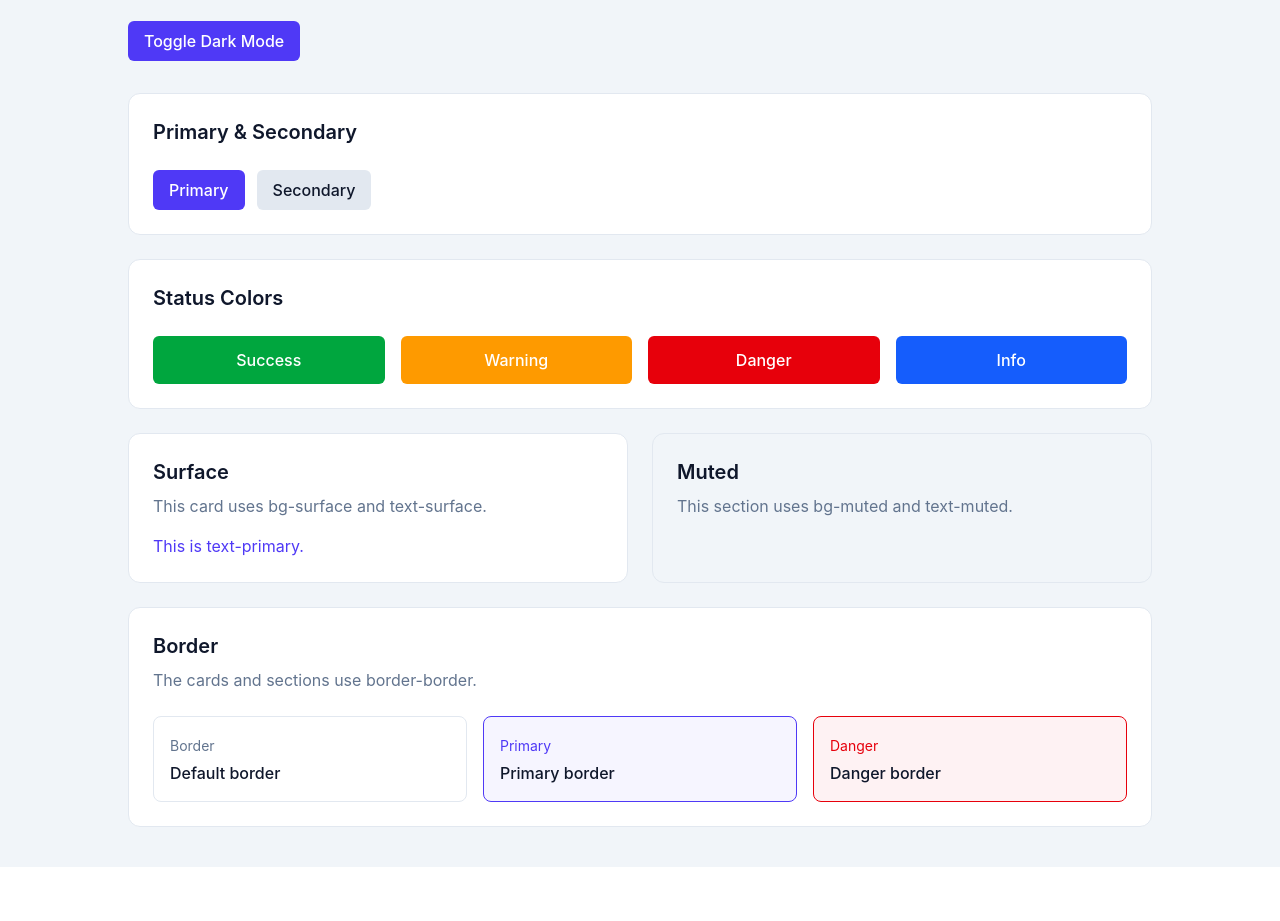
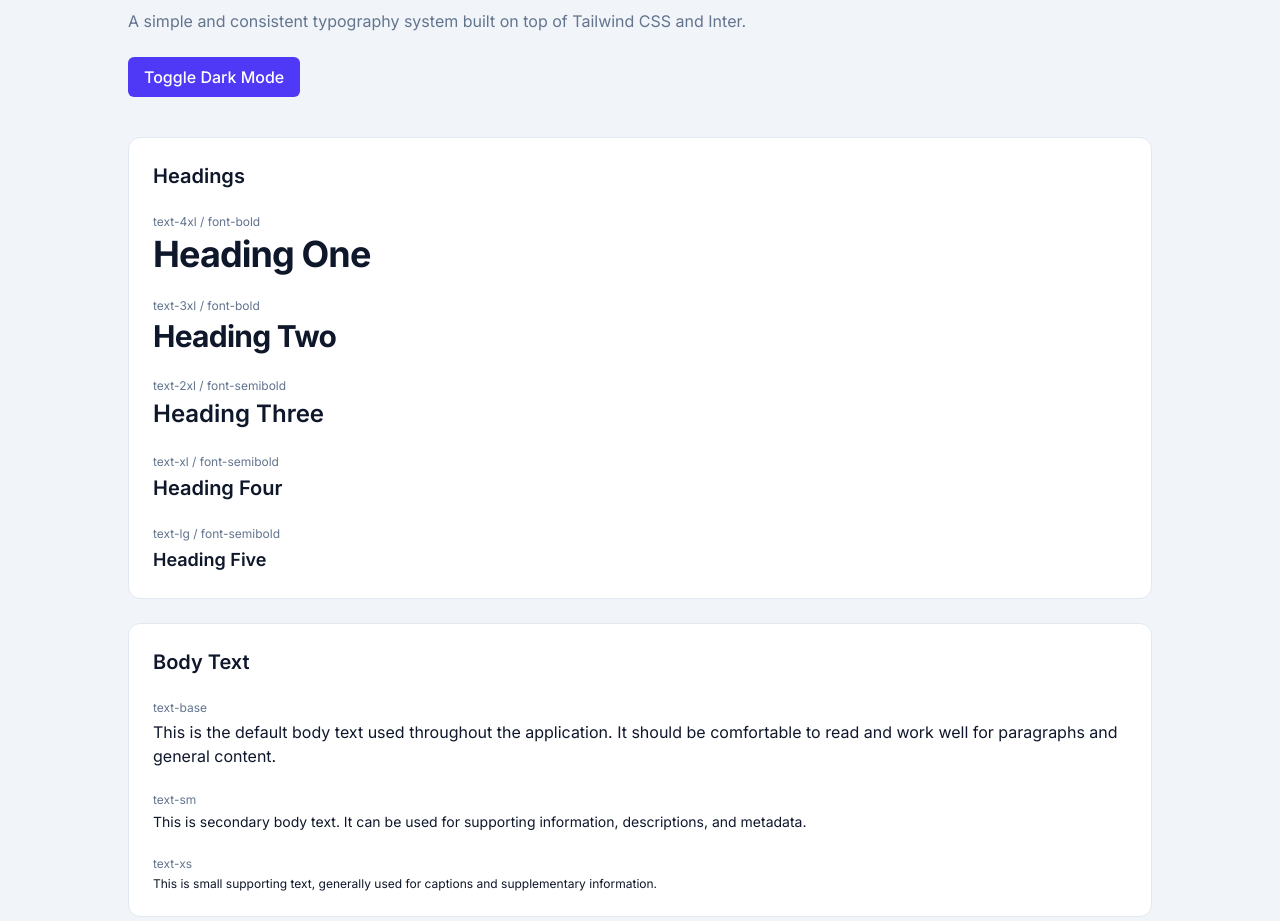
Before and after one commit to MehulBawadia/vue-3-design-system, a Vue app: page / in a window 1280 px wide. Shown: the part 111-1032 px from the top of the page. Before the commit the page ends 978 px from the top, so only its background shows below. Built offline with nearby package versions, Linux system fonts and the light colour scheme.

Commit message:
Feat: Add typography foundation
- Added and configured the app to use Inter font by default

```diff
--- a/src/App.vue
+++ b/src/App.vue
@@ -14,9 +14,14 @@ function toggleTheme() {
     <main class="min-h-screen bg-page px-6 py-10 text-page">
         <div class="mx-auto max-w-5xl">
             <header>
-                <h1 class="text-3xl font-bold">Vue 3 Design System</h1>
+                <p class="text-sm font-medium text-primary">TYPOGRAPHY</p>
 
-                <p class="mt-2 text-muted">Semantic color token verification.</p>
+                <h1 class="mt-2 text-4xl font-bold tracking-tight">Design System Typography</h1>
+
+                <p class="mt-3 max-w-2xl text-base text-muted">
+                    A simple and consistent typography system built on top of Tailwind CSS and
+                    Inter.
+                </p>
 
                 <div class="mt-6">
                     <button
@@ -29,99 +34,119 @@ function toggleTheme() {
                 </div>
             </header>
 
-            <section class="mt-8 rounded-xl border border-border bg-surface p-6">
-                <h2 class="text-xl font-semibold text-surface">Primary & Secondary</h2>
+            <!-- Headings -->
 
-                <div class="mt-6 flex flex-wrap gap-3">
-                    <button
-                        type="button"
-                        class="rounded-md bg-primary px-4 py-2 font-medium text-on-primary hover:bg-primary-hover active:bg-primary-active"
-                    >
-                        Primary
-                    </button>
+            <section class="mt-10 rounded-xl border border-border bg-surface p-6">
+                <h2 class="text-xl font-semibold text-surface">Headings</h2>
+
+                <div class="mt-6 space-y-6">
+                    <div>
+                        <p class="mb-1 text-xs text-muted">text-4xl / font-bold</p>
+
+                        <h1 class="text-4xl font-bold tracking-tight">Heading One</h1>
+                    </div>
+
+                    <div>
+                        <p class="mb-1 text-xs text-muted">text-3xl / font-bold</p>
+
+                        <h2 class="text-3xl font-bold tracking-tight">Heading Two</h2>
+                    </div>
+
+                    <div>
+                        <p class="mb-1 text-xs text-muted">text-2xl / font-semibold</p>
+
+                        <h3 class="text-2xl font-semibold">Heading Three</h3>
+                    </div>
+
+                    <div>
+                        <p class="mb-1 text-xs text-muted">text-xl / font-semibold</p>
+
+                        <h4 class="text-xl font-semibold">Heading Four</h4>
+                    </div>
+
+                    <div>
+                        <p class="mb-1 text-xs text-muted">text-lg / font-semibold</p>
+
+                        <h5 class="text-lg font-semibold">Heading Five</h5>
+                    </div>
+                </div>
+            </section>
+
+            <!-- Body -->
+
+            <section class="mt-6 rounded-xl border border-border bg-surface p-6">
+                <h2 class="text-xl font-semibold text-surface">Body Text</h2>
+
+                <div class="mt-6 space-y-6">
+                    <div>
+                        <p class="mb-1 text-xs text-muted">text-base</p>
+
+                        <p class="text-base">
+                            This is the default body text used throughout the application. It should
+                            be comfortable to read and work well for paragraphs and general content.
+                        </p>
+                    </div>
+
+                    <div>
+                        <p class="mb-1 text-xs text-muted">text-sm</p>
+
+                        <p class="text-sm">
+                            This is secondary body text. It can be used for supporting information,
+                            descriptions, and metadata.
+                        </p>
+                    </div>
+
+                    <div>
+                        <p class="mb-1 text-xs text-muted">text-xs</p>
+
+                        <p class="text-xs">
+                            This is small supporting text, generally used for captions and
+                            supplementary information.
+                        </p>
+                    </div>
+                </div>
+            </section>
+
+            <!-- Weights -->
+
+            <section class="mt-6 rounded-xl border border-border bg-surface p-6">
+                <h2 class="text-xl font-semibold text-surface">Font Weights</h2>
+
+                <div class="mt-6 space-y-4">
+                    <p class="font-normal">400 — Normal</p>
+
+                    <p class="font-medium">500 — Medium</p>
+
+                    <p class="font-semibold">600 — Semibold</p>
+
+                    <p class="font-bold">700 — Bold</p>
+                </div>
+            </section>
+
+            <!-- UI Examples -->
+
+            <section class="mt-6 rounded-xl border border-border bg-surface p-6">
+                <h2 class="text-xl font-semibold text-surface">UI Examples</h2>
+
+                <div class="mt-6 space-y-6">
+                    <div>
+                        <label class="text-sm font-medium"> Email address </label>
+
+                        <p class="mt-1 text-sm text-muted">We'll never share your email address.</p>
+                    </div>
+
+                    <div>
+                        <p class="text-sm font-medium">Account Status</p>
+
+                        <p class="mt-1 text-sm text-success">Your account is active.</p>
+                    </div>
 
                     <button
                         type="button"
-                        class="rounded-md bg-secondary px-4 py-2 font-medium text-on-secondary hover:bg-secondary-hover active:bg-secondary-active"
+                        class="rounded-md bg-primary px-4 py-2 text-sm font-medium text-on-primary hover:bg-primary-hover active:bg-primary-active"
                     >
-                        Secondary
+                        Continue
                     </button>
-                </div>
-            </section>
-
-            <section class="mt-6 rounded-xl border border-border bg-surface p-6">
-                <h2 class="text-xl font-semibold text-surface">Status Colors</h2>
-
-                <div class="mt-6 grid gap-4 sm:grid-cols-2 lg:grid-cols-4">
-                    <button
-                        type="button"
-                        class="rounded-md bg-success px-4 py-3 font-medium text-on-success hover:bg-success-hover active:bg-success-active"
-                    >
-                        Success
-                    </button>
-
-                    <button
-                        type="button"
-                        class="rounded-md bg-warning px-4 py-3 font-medium text-on-warning hover:bg-warning-hover active:bg-warning-active"
-                    >
-                        Warning
-                    </button>
-
-                    <button
-                        type="button"
-                        class="rounded-md bg-danger px-4 py-3 font-medium text-on-danger hover:bg-danger-hover active:bg-danger-active"
-                    >
-                        Danger
-                    </button>
-
-                    <button
-                        type="button"
-                        class="rounded-md bg-info px-4 py-3 font-medium text-on-info hover:bg-info-hover active:bg-info-active"
-                    >
-                        Info
-                    </button>
-                </div>
-            </section>
-
-            <section class="mt-6 grid gap-6 md:grid-cols-2">
-                <div class="rounded-xl border border-border bg-surface p-6">
-                    <h2 class="text-xl font-semibold text-surface">Surface</h2>
-
-                    <p class="mt-2 text-muted">This card uses bg-surface and text-surface.</p>
-
-                    <p class="mt-4 text-primary">This is text-primary.</p>
-                </div>
-
-                <div class="rounded-xl border border-border bg-muted p-6">
-                    <h2 class="text-xl font-semibold text-page">Muted</h2>
-
-                    <p class="mt-2 text-muted">This section uses bg-muted and text-muted.</p>
-                </div>
-            </section>
-
-            <section class="mt-6 rounded-xl border border-border bg-surface p-6">
-                <h2 class="text-xl font-semibold text-surface">Border</h2>
-
-                <p class="mt-2 text-muted">The cards and sections use border-border.</p>
-
-                <div class="mt-6 grid gap-4 sm:grid-cols-3">
-                    <div class="rounded-lg border border-border p-4">
-                        <span class="text-sm text-muted"> Border </span>
-
-                        <p class="mt-1 font-medium text-surface">Default border</p>
-                    </div>
-
-                    <div class="rounded-lg border border-primary bg-primary/5 p-4">
-                        <span class="text-sm text-primary"> Primary </span>
-
-                        <p class="mt-1 font-medium text-surface">Primary border</p>
-                    </div>
-
-                    <div class="rounded-lg border border-danger bg-danger/5 p-4">
-                        <span class="text-sm text-danger"> Danger </span>
-
-                        <p class="mt-1 font-medium text-surface">Danger border</p>
-                    </div>
                 </div>
             </section>
         </div>
--- a/src/assets/styles/app.css
+++ b/src/assets/styles/app.css
@@ -1,2 +1,4 @@
+@import url("https://fonts.googleapis.com/css2?family=Inter:wght@400;500;600;700&display=swap");
+
 @import "tailwindcss";
 @import "./theme.css";
--- a/src/assets/styles/theme.css
+++ b/src/assets/styles/theme.css
@@ -1,4 +1,11 @@
 :root {
+    --ds-font-sans: "Inter", ui-sans-serif, system-ui, sans-serif;
+
+    --ds-font-weight-normal: 400;
+    --ds-font-weight-medium: 500;
+    --ds-font-weight-semibold: 600;
+    --ds-font-weight-bold: 700;
+
     --ds-page-bg: var(--color-slate-100);
     --ds-page-text: var(--color-slate-900);
 
@@ -85,6 +92,8 @@
 }
 
 @theme inline {
+    --font-sans: var(--ds-font-sans);
+
     --color-primary: var(--ds-primary);
     --color-primary-hover: var(--ds-primary-hover);
     --color-primary-active: var(--ds-primary-active);
@@ -110,6 +119,19 @@
     --color-info-active: var(--ds-info-active);
 
     --color-border: var(--ds-border);
+}
+
+@layer base {
+    html {
+        font-family: var(--ds-font-sans);
+    }
+
+    body {
+        margin: 0;
+        font-family: var(--ds-font-sans);
+        font-weight: var(--ds-font-weight-normal);
+        line-height: 1.5;
+    }
 }
 
 @utility bg-page {
```
